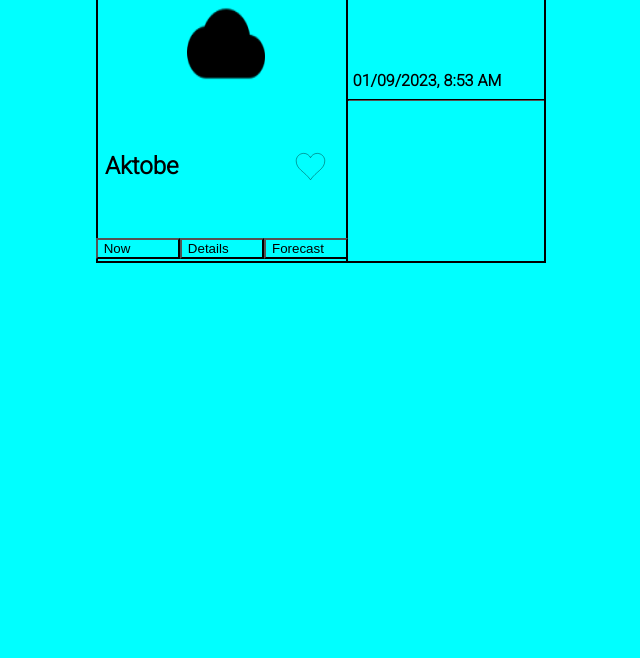
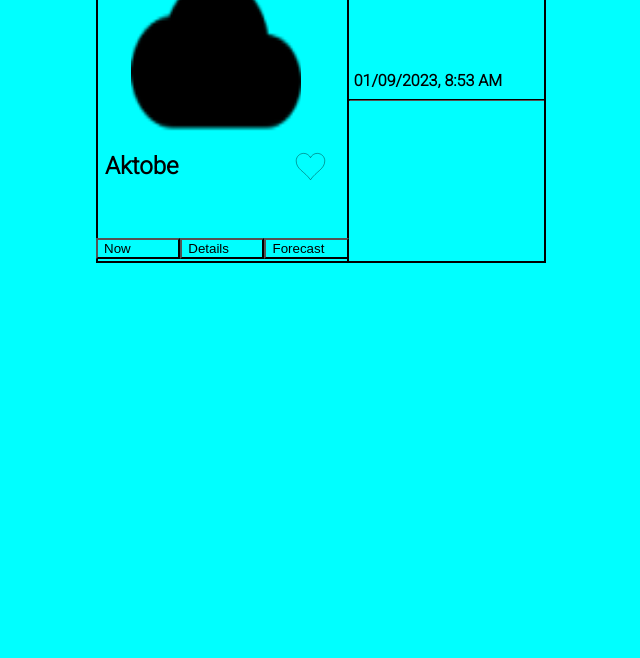
Before and after one commit to Strada1/details-2, a website built with Parcel: page npm/weather.html in a window 1280 px wide. Shown: the part 142-800 px from the top of the page, without its empty margins (512-1152 px from the left). Built offline with nearby package versions, Linux system fonts and the light colour scheme; no server answers.

Commit message:
исправил верстку и сделал стартовый город

```diff
--- a/npm/apiRequest.js
+++ b/npm/apiRequest.js
@@ -32,7 +32,7 @@ async function cityTemp (city) {
     const {
       list
     } = jss2;
-
+    console.log(list)
     function render () {
       div.textContent = "";
       for (const item of list) {
--- a/npm/weather.css
+++ b/npm/weather.css
@@ -91,10 +91,9 @@ th {
   img{
     justify-content: center;
     text-align: center;
-    margin: 10px 35%;
-    margin-top: 20px;
-    width: 78px;
-    height: 79px;
+    margin: -16px 11% -45px;
+    height: 170px;
+    width: 170px;
   }
 
 .city{
@@ -134,8 +133,8 @@ hr{
   position: relative;
   justify-content: flex-end;
   bottom: -15px;
-  margin-left: -4%;
-  margin-right: -4%;
+  margin-left: -3.85%;
+  margin-right: -3.85%;
   align-items: flex-end;
   align-content: flex-end;
  }
--- a/npm/weather.js
+++ b/npm/weather.js
@@ -36,7 +36,7 @@ storage.saveCurrentCity = function (value) {
 
 export const obj = { currentCity: Cookies.get("name") };
 
-cityTemp(obj.currentCity);
+cityTemp(obj.currentCity??"Aktobe");
 
 ELEMENTS.searchCity.addEventListener("click", function (e) {
   e.preventDefault();
```
